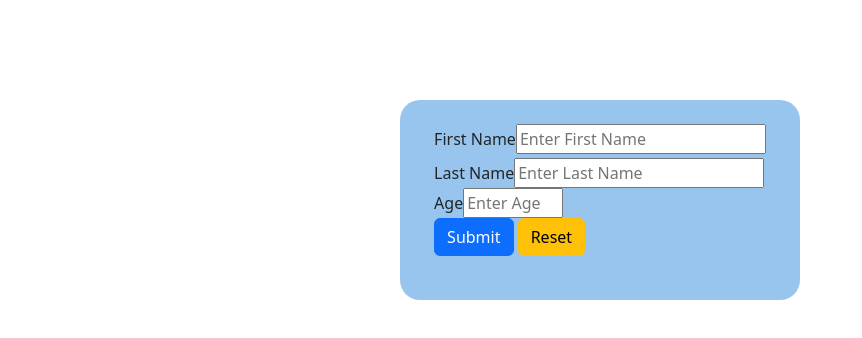
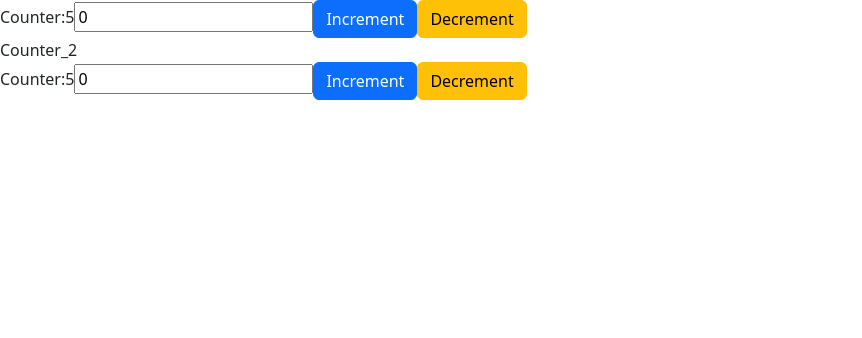
Before and after one commit to klmadhu247/samplerepo, a React (Create React App) app: page / in a window 1280 px wide. Shown: the top 338 px of the page, without its empty margins (0-862 px from the left). Built offline with nearby package versions, Linux system fonts and the light colour scheme.

Commit message:
Updated Asgn with Counters

```diff
--- a/src/App.js
+++ b/src/App.js
@@ -1,6 +1,9 @@
 import React, {Component} from 'react'
 
 import Toggle from './Toggle_D8'
+import Voting from './Voting'
+import Counters from './Count_Inc_Dec'
+import Counter_2 from './Counter_2'
 
 
 
@@ -13,7 +16,12 @@ class App extends Component{
     return(
 
       <div>
-       <Toggle/>
+       {/* <Toggle/>
+       <Voting/> */}
+       <Counters/>
+       <b/>
+       <div>Counter_2</div>
+       <Counter_2/>
       </div>
     )
   }
--- /dev/null
+++ b/src/Count_Inc_Dec.js
@@ -0,0 +1,56 @@
+import React, {Component} from "react";
+
+class Counters extends Component{
+
+    state = {
+        inputValue:0,
+        count:5,
+        number:5
+    }
+
+    handleChange =(e)=>
+        {
+            this.setState({inputValue:e.target.value})
+
+        }
+    handleInc =()=>
+        {
+            const n = parseInt(this.state.inputValue)
+            const c = parseInt(this.state.count)
+            const r = n+c
+
+
+
+            this.setState({count:r})
+
+
+        }
+
+        handleDec = ()=>
+            {
+
+                const n = parseInt(this.state.inputValue)
+            const c = parseInt(this.state.count)
+            const r = c-n
+            this.setState({count:r})
+
+
+            }
+
+
+    render(){
+        return(
+            <div>
+                Counter:{this.state.count}
+                <input type='number'  value={this.state.inputValue} onChange={this.handleChange}/>
+                <button onClick={this.handleInc} class='btn btn-primary'>Increment</button>
+                <button onClick={this.handleDec} class='btn btn-warning'>Decrement</button>
+
+
+
+
+            </div>
+        )
+    }
+}
+export default Counters
--- /dev/null
+++ b/src/Counter_2.js
@@ -0,0 +1,49 @@
+import React, {Component} from "react";
+
+class Counter_2 extends Component{
+
+    state = {
+        inputValue:0,
+        count:5,
+        number:5
+    }
+
+    handleChange =(e)=>
+        {
+            this.setState({inputValue:e.target.value})
+
+        }
+    handleInc =()=>
+        {
+            this.setState({count:parseInt(this.state.count)+parseInt(this.state.inputValue)})
+
+
+        }
+
+        handleDec = ()=>
+            {
+
+
+            this.setState({count:parseInt(this.state.count)-parseInt(this.state.inputValue)})
+
+
+            }
+
+
+    render(){
+        return(
+            <div>
+                Counter:{this.state.count}
+                <input type='number'  value={this.state.inputValue} onChange={this.handleChange}/>
+                <button onClick={this.handleInc} class='btn btn-primary'>Increment</button>
+                <button onClick={this.handleDec} class='btn btn-warning'>Decrement</button>
+
+
+
+
+
+            </div>
+        )
+    }
+}
+export default Counter_2
--- a/src/Toggle_D8.js
+++ b/src/Toggle_D8.js
@@ -1,5 +1,6 @@
 import React, {Component} from 'react'
 import './Toggle.css'
+import { IoIosHome } from "react-icons/io";
 class Toggle extends Component
 {
 
@@ -81,8 +82,8 @@ render(){
           { !this.state.onHome &&this.state.onShowAge &&<div>
            <h4>Name: {this.state.fname} {this.state.lname}</h4>
            {!this.state.onHideAge && <h5>Age: {this.state.age}</h5>}
-           <button onClick={this.handleHideAge} class="btn btn-danger">Hide Age</button>
-           <button onClick={this.handleHome}>Home</button>
+           <button onClick={this.handleHideAge} class="btn btn-danger">Hide Age</button> <br/>
+           <button onClick={this.handleHome} class="btn btn-primary"> <IoIosHome />Home</button>
 
            </div> }
 
--- /dev/null
+++ b/src/Voting.js
@@ -0,0 +1,57 @@
+import React, {Component} from 'react'
+import './table.css'
+
+class Voting extends Component{
+state={
+    c:{count:0},
+    html:{count:0},
+    python:{count:0}
+
+}
+handleC =()=>
+    {
+        this.setState({c:{...this.state.c,count:this.state.c.count+1}})
+    }
+    handlePy=()=>
+        {
+            this.setState({python:{...this.state.python,count:this.state.python.count+1}})
+        }
+
+        handlehtml =()=>
+            {
+                this.setState({html:{...this.state.html,count:this.state.html.count+1}})
+            }
+
+
+
+
+    render(){
+        return(
+            <div className='tablepage'>
+
+                <table className='tablestyl'>
+
+                    <tbody>
+                        <tr>
+                            <td >C</td>
+                            <td>{this.state.c.count}</td>
+                            <td><button onClick={this.handleC}>Vote</button></td>
+                        </tr>
+                         <tr>
+                            <td>HTML</td>
+                            <td>{this.state.html.count}</td>
+                            <td><button onClick={this.handlehtml}>Vote</button></td>
+                        </tr>
+                        <tr>
+                            <td>PY</td>
+                            <td>{this.state.python.count}</td>
+                            <td><button onClick={this.handlePy}>Vote</button></td>
+                        </tr>
+                    </tbody>
+                </table>
+
+            </div>
+        )
+    }
+}
+export default Voting
```
